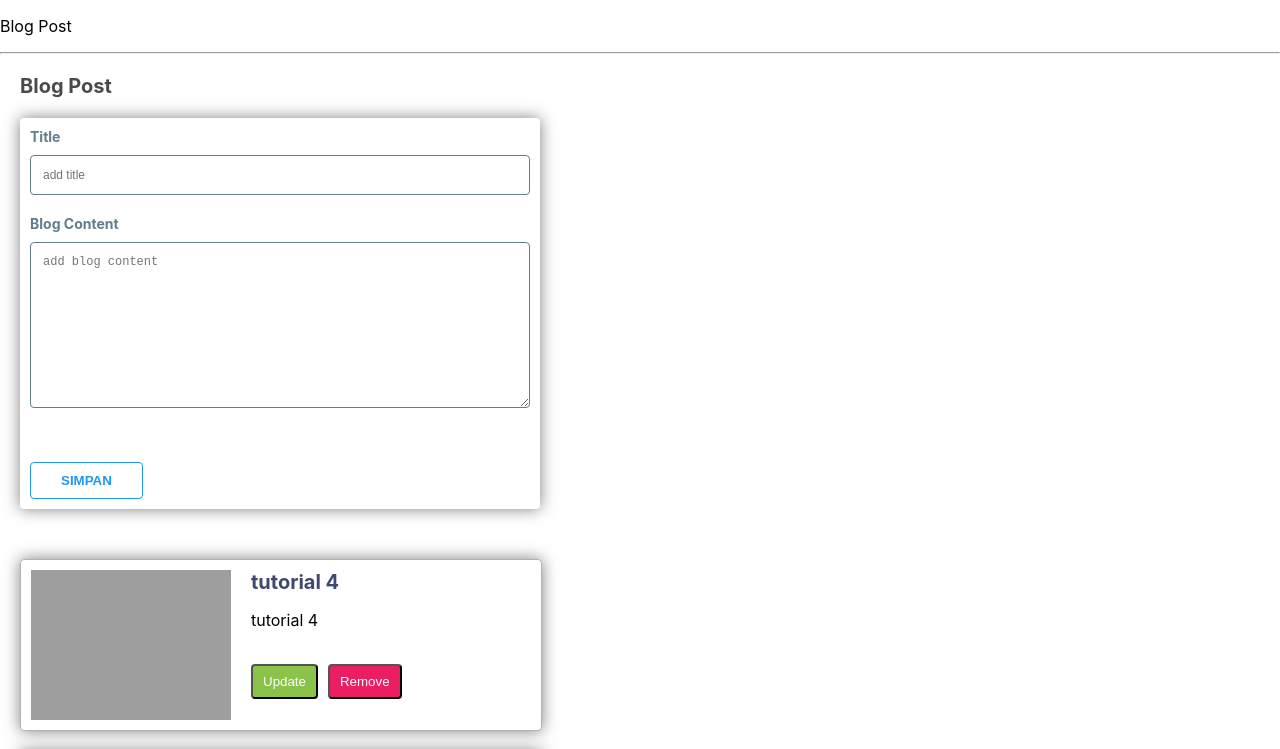
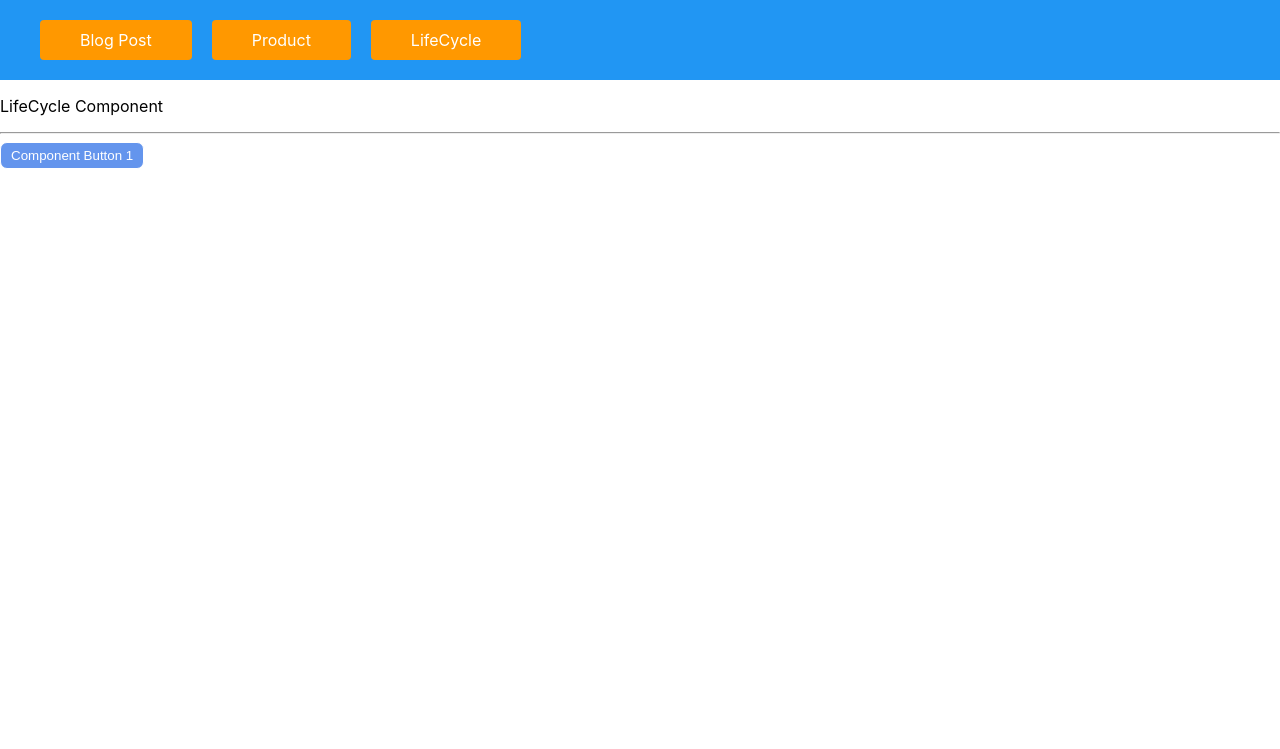
Before and after one commit to maulanakurnia/Basic-ReactJS, a React (Create React App) app: page /lifecycle in a window 1280 px wide. Shown: the top 749 px of the page. Built offline with nearby package versions, Linux system fonts and the light colour scheme; data requests are answered from the project's data file; grey boxes are pictures that could not be loaded.

Commit message:
Implementasi React Router

```diff
--- a/src/container/BlogPost/BlogPost.jsx
+++ b/src/container/BlogPost/BlogPost.jsx
@@ -115,6 +115,8 @@ class BlogPost extends Component {
     render() {
         return (
             <Fragment>
+                <p>Halaman Bog Post</p>
+                <hr/>
                 <p className="section-title">Blog Post</p>
                 <div className="form-add-post">
                     <label className="title">Title</label>
--- /dev/null
+++ b/src/container/Home/Home.css
@@ -0,0 +1,13 @@
+.navigation {
+    background-color: #2196F3;
+    padding: 30px;
+}
+
+.navigation a {
+    padding: 10px 40px;
+    margin: 10px;
+    text-decoration: none;
+    color: white;
+    background: #FF9800;
+    border-radius: 4px;
+}
--- a/src/container/Home/Home.jsx
+++ b/src/container/Home/Home.jsx
@@ -1,54 +1,26 @@
 import React, {Component} from 'react';
 // import YouTubeComp from '../../component/YouTubeComp/YouTubeComp';
-// import Product from '../Product/Product.jsx';
-// import LifeCycleComp from '../LifeCycleComp/LifeCycleComp.jsx';
+import Product from '../Product/Product.jsx';
+import LifeCycleComp from '../LifeCycleComp/LifeCycleComp.jsx';
 import BlogPost from '../BlogPost/BlogPost.jsx';
+import {BrowserRouter, Route, Link} from 'react-router-dom';
+import './Home.css';
 class Home extends Component {
     state = {
         showComponent : true
     }
-    componentDidMount(){
-        setTimeout(()=>{
-            this.setState({
-                showComponent: false
-            })
-        }, 15000)
-    }
     render(){
         return(
-            <div>
-                {/* <p>YouTube Component</p>
-                <hr/>
-                <YouTubeComp
-                    time="7.12"
-                    title="Tutorial React JS - Bagian 1"
-                    desc="2x ditonton. 2 hari yang lalu"/>
-                <YouTubeComp
-                    time="8.82"
-                    title="Tutorial React JS - Bagian 2"
-                    desc="200x ditonton. 10 hari yang lalu"/>
-                <YouTubeComp
-                    time="5.84"
-                    title="Tutorial React JS - Bagian 3"
-                    desc="500x ditonton. 14 hari yang lalu"/>
-                <YouTubeComp
-                    time="4.12"
-                    title="Tutorial React JS - Bagian 4"
-                    desc="10jt ditonton. 15 hari yang lalu"/>
-                <YouTubeComp/> */}
-                {/* <p>Counter</p>
-                <hr/>
-                <Product/> */}
-                {/* <p>LifeCycle Component</p>
-                <hr/>
-                {
-                    this.state.showComponent ?
-                    <LifeCycleComp/> : null
-                } */}
-                <p>Blog Post</p>
-                <hr/>
-                <BlogPost/>
-            </div>
+            <BrowserRouter>
+                <div className="navigation">
+                    <Link to="/">Blog Post</Link>
+                    <Link to="/product">Product</Link>
+                    <Link to="/lifecycle">LifeCycle</Link>
+                </div>
+                <Route path="/" exact component={BlogPost} />
+                <Route path="/product" component={Product} />
+                <Route path="/lifecycle" component={LifeCycleComp} />
+            </BrowserRouter>
         )
     }
 }
--- a/src/container/LifeCycleComp/LifeCycleComp.jsx
+++ b/src/container/LifeCycleComp/LifeCycleComp.jsx
@@ -1,4 +1,4 @@
-import React, { Component } from 'react';
+import React, { Component, Fragment } from 'react';
 import './LifeCycleComp.css';
 // Refrensi Diagram LifeCycle Component
 // https://projects.wojtekmaj.pl/react-lifecycle-methods-diagram/
@@ -57,7 +57,11 @@ class LifeCycleCop extends Component {
     render() {
         console.log('render');
         return (
-            <button className="btn" onClick={this.changeCount}>Component Button {this.state.count} </button>
+            <Fragment>
+                <p>LifeCycle Component</p>
+                <hr/>
+                <button className="btn" onClick={this.changeCount}>Component Button {this.state.count} </button>
+            </Fragment>
         );
     }
 }
--- a/src/container/Product/Product.jsx
+++ b/src/container/Product/Product.jsx
@@ -18,6 +18,8 @@ class Product extends Component {
     render(){
         return(
             <Fragment>
+                <p>Halaman Product</p>
+                <hr/>
                 <div className="header">
                     <div className="logo">
                         <img src="https://etanee.id/img/content/img_logo_etanee_white.svg" alt=""/>
```
